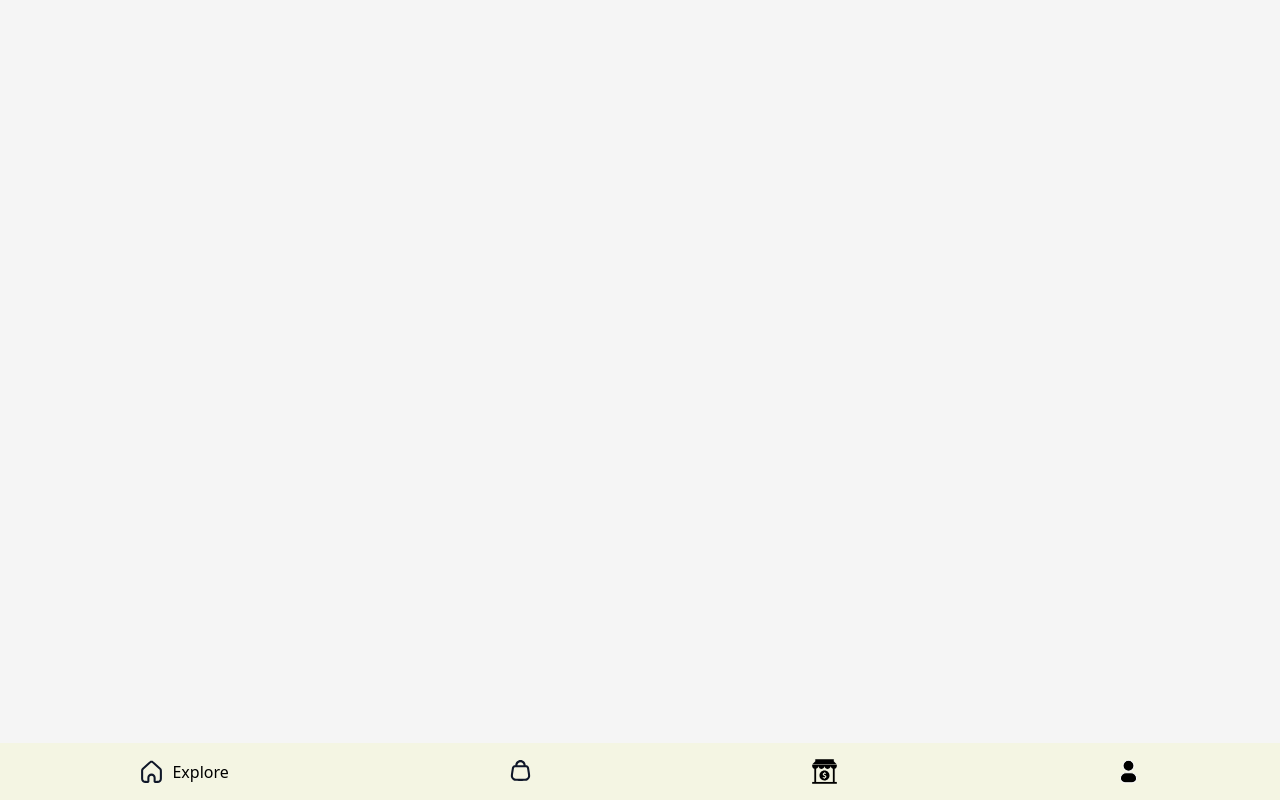
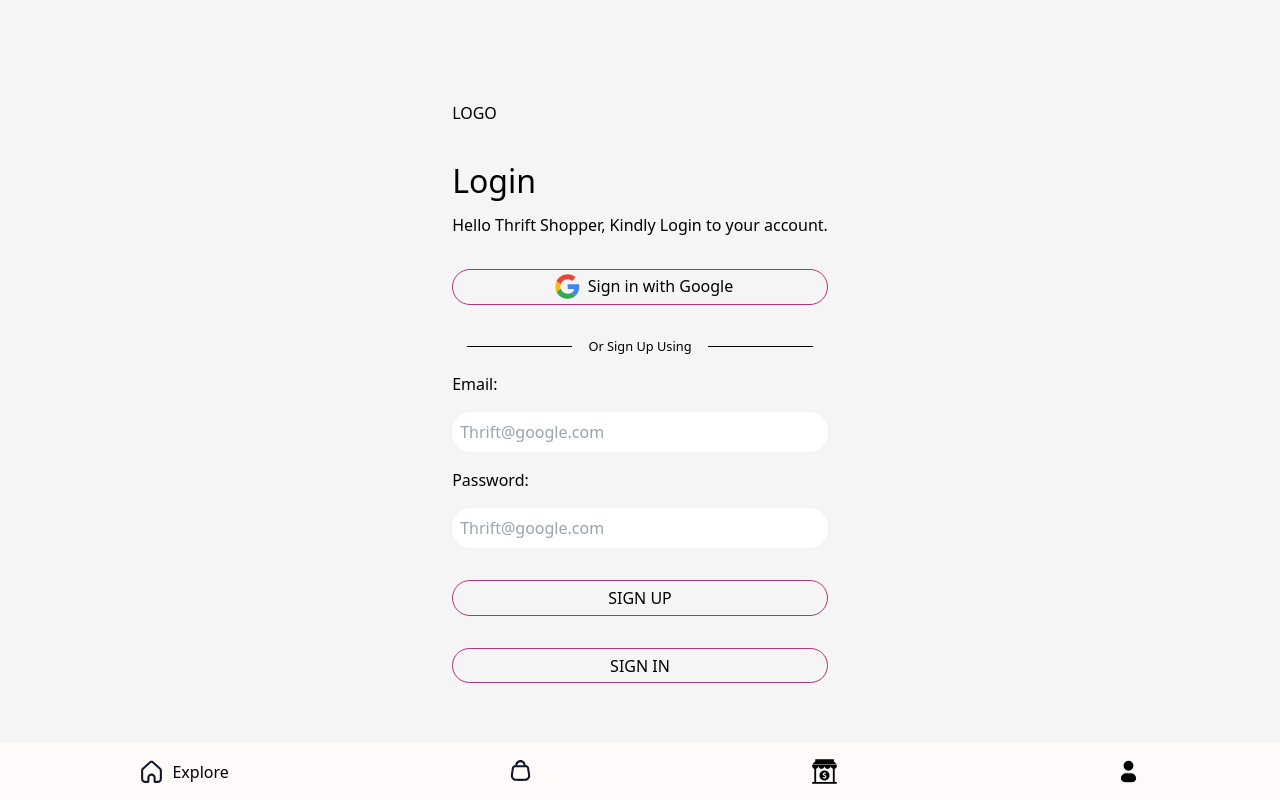
Before and after one commit to RAY-DEV67/THRIFTY, a React (Create React App) app: page /sell in a window 1280 px wide. Before the commit this address had no page. Built offline with nearby package versions, Linux system fonts and the light colour scheme; no server answers.

Commit message:
Sign in Authentication

```diff
--- a/src/App.css
+++ b/src/App.css
@@ -6,13 +6,13 @@ body{
   fill: aqua;
 }
 .tag{
-  background-color:  rgba(95.69%, 96.08%, 88.63%, 80%);
+  background-color:  #fffafa;
   color: rgb(170, 54, 124);
   backdrop-filter: blur(4px);
   font-weight: 800;
 }
 .nav{
-  background-color:  rgba(95.69%, 96.08%, 88.63%, 90%);
+  background-color:  #fffafa;
   backdrop-filter: blur(4px);
 }
 .heading{
@@ -22,3 +22,13 @@ body{
   font-weight: 700;
   border-radius: 20px;
 }
+.login-btn{
+  border: 1px solid rgb(170, 54, 124);
+}
+.login-btn:hover , .sign-in-google:hover{
+  background-color: rgb(170, 54, 124);
+  color: white;
+}
+.sign-in-google{
+  border: 1px solid rgb(170, 54, 124);
+}
--- a/src/App.js
+++ b/src/App.js
@@ -1,11 +1,16 @@
-
+import React from "react"
 import "./App.css";
 import { NavBar } from "./components/navbar";
 import { LandingPage } from "./components/LandingPage";
 import {BrowserRouter as Router , Route, Routes} from "react-router-dom"
 import { Profile } from "./components/profile";
+import { Sell } from "./components/sell";
+import { Saved } from "./components/saved";
+
+
 
 function App() {
+
   return (
     <div className="App">
       <Router>
@@ -13,6 +18,8 @@ function App() {
         <Routes>
 <Route path="/" element={<LandingPage/>}/>
 <Route path="/profile" element={<Profile/>}/>
+<Route path="/sell" element={<Sell/>}/>
+<Route path="/saved" element={<Saved/>}/>
         </Routes>
       </Router>
     </div>
--- a/src/components/navbar.jsx
+++ b/src/components/navbar.jsx
@@ -36,7 +36,8 @@ export function NavBar() {
 
         {/* SAVE ICON */}
 
-        <svg
+       <Link to="/saved">
+       <svg
           width="25px"
           height="25px"
           viewBox="0 0 24 24"
@@ -59,10 +60,12 @@ export function NavBar() {
             ></path>{" "}
           </g>
         </svg>
+       </Link>
 
         {/* SELL ICON */}
 
-        <svg
+       <Link to="/sell">
+       <svg
           fill="#000000"
           version="1.1"
           id="Layer_1"
@@ -84,6 +87,7 @@ export function NavBar() {
             <path d="M127.925,218.85c28.065,0,51-22.784,51-51s-22.784-51-51-51s-50.849,22.935-50.849,51.151 C77.075,196.066,99.859,218.85,127.925,218.85z M125.108,172.176c-9.355-3.269-15.189-7.997-15.189-16.396 c0-7.746,5.13-13.831,14.536-15.743v-8.399h7.041v7.997c5.834,0,10.059,1.207,13.178,2.867l-2.867,10.059 c-2.314-0.956-6.086-2.565-11.266-2.565c-5.18,0-7.997,2.565-7.997,5.13c0,3.521,3.269,4.879,10.311,7.746 c9.607,3.521,14.083,8.399,14.083,16.396s-4.879,14.083-15.189,16.396v7.997h-7.041v-7.746c-6.086,0-12.222-1.609-15.189-3.269 l2.565-10.311c3.269,1.609,8.399,3.521,13.831,3.521c5.834,0,8.701-2.565,8.701-6.086S131.848,174.791,125.108,172.176z M2,69 c0,13.678,9.625,25.302,22,29.576V233H2v18h252v-18h-22V98.554c12.89-3.945,21.699-15.396,22-29.554v-8H2V69z M65.29,68.346 c0,6.477,6.755,31.47,31.727,31.47c21.689,0,31.202-19.615,31.202-31.47c0,11.052,7.41,31.447,31.464,31.447 c21.733,0,31.363-20.999,31.363-31.447c0,14.425,9.726,26.416,22.954,30.154V233H42V98.594C55.402,94.966,65.29,82.895,65.29,68.346 z M254,54H2l32-32V2h189v20h-0.168L254,54z"></path>{" "}
           </g>
         </svg>
+       </Link>
 
         {/* PROFILE ICON */}
 
--- a/src/components/profile.jsx
+++ b/src/components/profile.jsx
@@ -1,28 +1,182 @@
-import {auth, provider} from "../config/firebase"
-import {signInWithPopup, signOut} from "firebase/auth"
-import {useAuthState} from "react-firebase-hooks/auth"
+import { auth, provider } from "../config/firebase";
+import { signInWithPopup, signOut } from "firebase/auth";
+import { useAuthState } from "react-firebase-hooks/auth";
+// import app from "../config/firebase";
+// import { getAuth, createUserWithEmailAndPassword } from "firebase/auth";
+// import { useState } from "react";
 
 export function Profile() {
+  // const auth = getAuth();
+  const [user] = useAuthState(auth);
 
-    const [user] = useAuthState(auth)
-    const SignUserOut = async () => {
-await signOut(auth)
-    }
+  // const [email, setemail] = useState("");
+  // const [password, setpassword] = useState("");
 
-const signInWithGoogle = async () => {
-const result = await signInWithPopup(auth, provider)
-console.log(result)
+  const signUp = () => {
+    // createUserWithEmailAndPassword(auth, email, password)
+    //   .then((userCredential) => {
+    //     // Signed in
+    //     const user = userCredential.user;
+    //     console.log(user)
+    //     alert("succesfully created account")
+    //     // ...
+    //   })
+    //   .catch((error) => {
+    //     const errorCode = error.code;
+    //     // const errorMessage = error.message;
+    //     alert(errorCode)
+    //     // ..
+    //   });
+  }
+
+
+
+
+
+
+
+
+  const SignUserOut = async () => {
+    await signOut(auth);
+  };
+
+  const signInWithGoogle = async () => {
+    const result = await signInWithPopup(auth, provider);
+    console.log(result)
+  };
+
+  return (
+    <div>
+      {user ? (
+        <div>
+          <p>{user?.displayName}</p>
+          <button onClick={SignUserOut} className="border mt-[2rem] bg-red-400">
+            Sign Out
+          </button>
+        </div>
+      ) : (
+        <div className="flex flex-col items-center justify-center h-[100vh]">
+          <div className="mt-[-1rem]">
+            <p>LOGO</p>
+            <p className="mt-[2rem] text-[2rem] mb-[0.5rem] text-bolder">Login</p>
+            <p>Hello Thrift Shopper, Kindly Login to your account.</p>
+            <div>
+              <div
+                onClick={signInWithGoogle}
+                className="border sign-in-google rounded-[20px] cursor-pointer w-[100%] py-[0.3rem] mt-[2rem] flex justify-center"
+              >
+                <svg
+                  viewBox="-0.5 0 48 48"
+                  version="1.1"
+                  height="25"
+                  width="25"
+                  xmlns="http://www.w3.org/2000/svg"
+                  fill="#000000"
+                  className="mx-[0.5rem]"
+                >
+                  <g id="SVGRepo_bgCarrier" stroke-width="0"></g>
+                  <g
+                    id="SVGRepo_tracerCarrier"
+                    stroke-linecap="round"
+                    stroke-linejoin="round"
+                  ></g>
+                  <g id="SVGRepo_iconCarrier">
+                    {" "}
+                    <title>Google-color</title>{" "}
+                    <desc>Created with Sketch.</desc> <defs> </defs>{" "}
+                    <g
+                      id="Icons"
+                      stroke="none"
+                      stroke-width="1"
+                      fill="none"
+                      fill-rule="evenodd"
+                    >
+                      {" "}
+                      <g
+                        id="Color-"
+                        transform="translate(-401.000000, -860.000000)"
+                      >
+                        {" "}
+                        <g
+                          id="Google"
+                          transform="translate(401.000000, 860.000000)"
+                        >
+                          {" "}
+                          <path
+                            d="M9.82727273,24 C9.82727273,22.4757333 10.0804318,21.0144 10.5322727,19.6437333 L2.62345455,13.6042667 C1.08206818,16.7338667 0.213636364,20.2602667 0.213636364,24 C0.213636364,27.7365333 1.081,31.2608 2.62025,34.3882667 L10.5247955,28.3370667 C10.0772273,26.9728 9.82727273,25.5168 9.82727273,24"
+                            id="Fill-1"
+                            fill="#FBBC05"
+                          >
+                            {" "}
+                          </path>{" "}
+                          <path
+                            d="M23.7136364,10.1333333 C27.025,10.1333333 30.0159091,11.3066667 32.3659091,13.2266667 L39.2022727,6.4 C35.0363636,2.77333333 29.6954545,0.533333333 23.7136364,0.533333333 C14.4268636,0.533333333 6.44540909,5.84426667 2.62345455,13.6042667 L10.5322727,19.6437333 C12.3545909,14.112 17.5491591,10.1333333 23.7136364,10.1333333"
+                            id="Fill-2"
+                            fill="#EB4335"
+                          >
+                            {" "}
+                          </path>{" "}
+                          <path
+                            d="M23.7136364,37.8666667 C17.5491591,37.8666667 12.3545909,33.888 10.5322727,28.3562667 L2.62345455,34.3946667 C6.44540909,42.1557333 14.4268636,47.4666667 23.7136364,47.4666667 C29.4455,47.4666667 34.9177955,45.4314667 39.0249545,41.6181333 L31.5177727,35.8144 C29.3995682,37.1488 26.7323182,37.8666667 23.7136364,37.8666667"
+                            id="Fill-3"
+                            fill="#34A853"
+                          >
+                            {" "}
+                          </path>{" "}
+                          <path
+                            d="M46.1454545,24 C46.1454545,22.6133333 45.9318182,21.12 45.6113636,19.7333333 L23.7136364,19.7333333 L23.7136364,28.8 L36.3181818,28.8 C35.6879545,31.8912 33.9724545,34.2677333 31.5177727,35.8144 L39.0249545,41.6181333 C43.3393409,37.6138667 46.1454545,31.6490667 46.1454545,24"
+                            id="Fill-4"
+                            fill="#4285F4"
+                          >
+                            {" "}
+                          </path>{" "}
+                        </g>{" "}
+                      </g>{" "}
+                    </g>{" "}
+                  </g>
+                </svg>
+                <p>Sign in with Google</p>
+              </div>
+              <div className="flex justify-center items-center mt-[2rem]">
+                <div className="w-[28%] h-[1px] bg-black"></div>
+                <p className="mx-[1rem] text-[80%]">Or Sign Up Using</p>
+                <div className="w-[28%] h-[1px] bg-black"></div>
+              </div>
+              <form>
+                <div className="flex flex-col">
+                  <label for="email" className="mt-[1rem]">
+                    Email:
+                  </label>
+                  <input
+                    type="text"
+                    id="email"
+                    placeholder="Thrift@google.com"
+                    className="rounded-[20px] mt-[1rem] p-[0.5rem]"
+                    // onChange={(e) => {setemail(e.target.value)}}
+                  />
+                </div>
+
+                <div className="flex flex-col">
+                  <label for="password" className="mt-[1rem]">
+                    Password:
+                  </label>
+                  <input
+                    type="password"
+                    id="email"
+                    placeholder="Thrift@google.com"
+                    className="rounded-[20px] mt-[1rem] p-[0.5rem]"
+                    // onChange={(e) => {setpassword(e.target.value)}}
+                  />
+                </div>
+
+                <input type="submit" className="login-btn cursor-pointer rounded-[20px] w-[100%] py-[0.3rem] mt-[2rem] flex justify-center" value="SIGN UP" onClick={signUp}/>
+                <input type="submit" className="login-btn cursor-pointer rounded-[20px] w-[100%] py-[0.3rem] mt-[2rem] flex justify-center" value="SIGN IN"/>
+
+              </form>
+            </div>
+          </div>
+        </div>
+      )}
+    </div>
+  );
 }
-
-    return ( <div>
-     { user ?  ( <div>
-    <p>{user?.displayName}</p>
-    <button onClick={SignUserOut} className="border mt-[2rem] bg-red-400">Sign Out</button>
-
-   </div>) :
-     (<div>
-       <p>Sign in with Google</p>
-        <button onClick={signInWithGoogle} className="border mt-[2rem] bg-red-400">Sign in with google</button>
-       </div>)}
-    </div> );
-}
--- /dev/null
+++ b/src/components/saved.jsx
@@ -0,0 +1,14 @@
+import { Profile } from "./profile";
+import { auth } from "../config/firebase";
+import { useAuthState } from "react-firebase-hooks/auth";
+
+
+export function Saved() {
+    const [user] = useAuthState(auth);
+
+    return ( <div>
+{user ? <div>
+    <p>Saved Items</p>
+</div> : <Profile/>}
+    </div> );
+}
--- /dev/null
+++ b/src/components/sell.jsx
@@ -0,0 +1,14 @@
+import { Profile } from "./profile";
+import { auth } from "../config/firebase";
+import { useAuthState } from "react-firebase-hooks/auth";
+
+
+export function Sell() {
+    const [user] = useAuthState(auth);
+
+    return ( <div>
+{user ? <div>
+    <p>Sell your stuffs</p>
+</div> : <Profile/>}
+    </div> );
+}
--- a/src/config/firebase.js
+++ b/src/config/firebase.js
@@ -23,3 +23,4 @@ const app = initializeApp(firebaseConfig);
 
 export const auth = getAuth(app);
 export const provider = new GoogleAuthProvider();
+export default app
```
